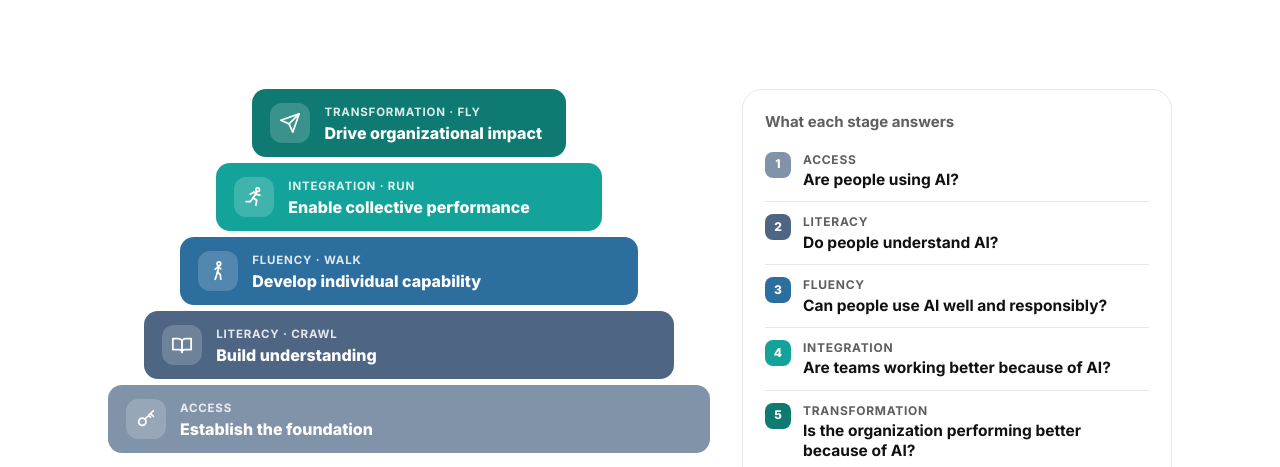
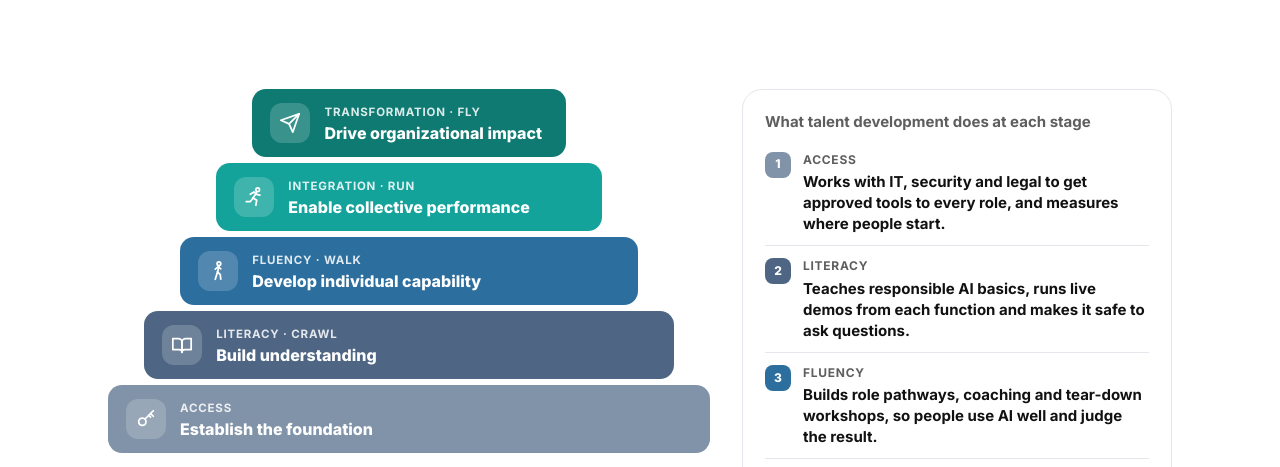
Before and after one commit to jusandberg/julianawebsite, a plain HTML site: page ai-craft-framework.html in a window 1280 px wide. Shown: the part 321-788 px from the top of the page. Drawn offline with Linux system fonts and the light colour scheme.

Commit message:
AI Craft Framework: what talent development does at each stage
Co-Authored-By: Claude Opus 5.5 <noreply@anthropic.com>
Claude-Session: https://claude.ai/code/session_01PDDzhgv1W5Vsc7vzhzobcX

```diff
--- a/ai-craft-framework.html
+++ b/ai-craft-framework.html
@@ -450,7 +450,7 @@ section.s{padding:clamp(64px,8vw,96px) 0 0;position:relative}
 .ov button:hover b{text-decoration:underline;text-underline-offset:3px}
 .ov .d{flex:none;width:26px;height:26px;border-radius:8px;display:grid;place-items:center;color:#fff;font-size:12px;font-weight:750;margin-top:1px}
 .ov small{display:block;font-size:12px;font-weight:700;letter-spacing:.06em;text-transform:uppercase;color:var(--muted)}
-.ov b{display:block;font-size:15.5px;font-weight:700;line-height:1.3;margin-top:1px}
+.ov b{display:block;font-size:15px;font-weight:650;line-height:1.4;margin-top:2px}
 @media (prefers-reduced-motion:reduce){.ov,.pop,.pbl li,.pms li,.scrim,.pwhy,.pshift{animation:none;opacity:1}.pyrlay,.tier{transition:none}}
 
 
@@ -705,8 +705,14 @@ function closeStage(){
   PY.querySelectorAll('.tier').forEach(t=>{t.classList.remove('on');t.setAttribute('aria-expanded','false')});
   if(back) back.focus({preventScroll:true});
 }
+const TD=[
+ 'Works with IT, security and legal to get approved tools to every role, and measures where people start.',
+ 'Teaches responsible AI basics, runs live demos from each function and makes it safe to ask questions.',
+ 'Builds role pathways, coaching and tear-down workshops, so people use AI well and judge the result.',
+ 'Develops AI champions, redesigns workflows with teams and keeps shared playbooks current.',
+ 'Partners with leaders on business goals, new ways of working and the skills the company needs next.'];
 function overview(){
-  PCOL.innerHTML=`<div class="ov"><h3>What each stage answers</h3>${L.map((l,i)=>`<button type="button" data-open="${i}"><span class="d" style="background:${l.c}">${i+1}</span><span><small>${l.n}</small><b>${l.q}</b></span></button>`).join('')}</div>`;
+  PCOL.innerHTML=`<div class="ov"><h3>What talent development does at each stage</h3>${L.map((l,i)=>`<button type="button" data-open="${i}"><span class="d" style="background:${l.c}">${i+1}</span><span><small>${l.n}</small><b>${TD[i]}</b></span></button>`).join('')}</div>`;
   PCOL.querySelectorAll('[data-open]').forEach(b=>b.onclick=()=>openStage(+b.dataset.open));
 }
 overview();
```
